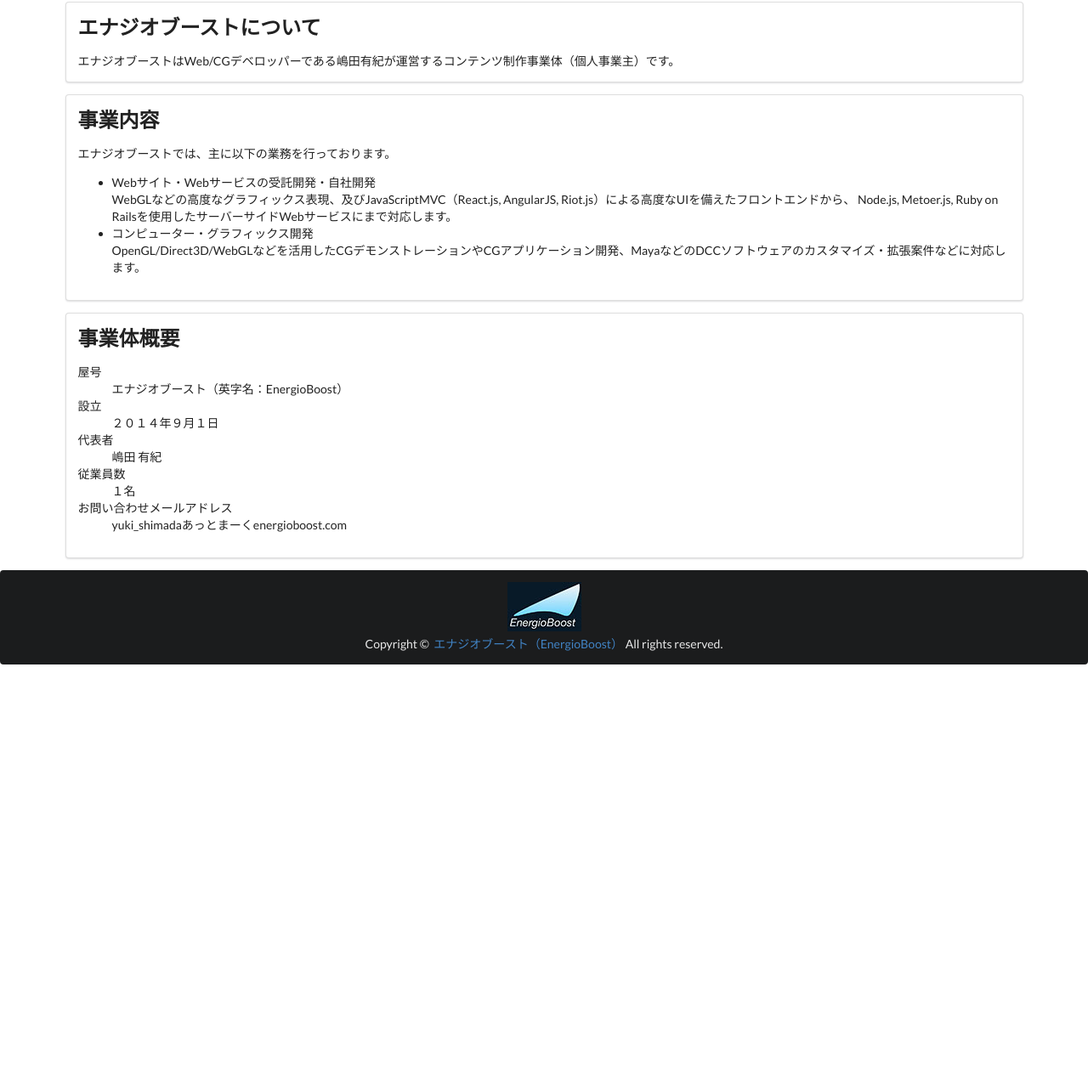
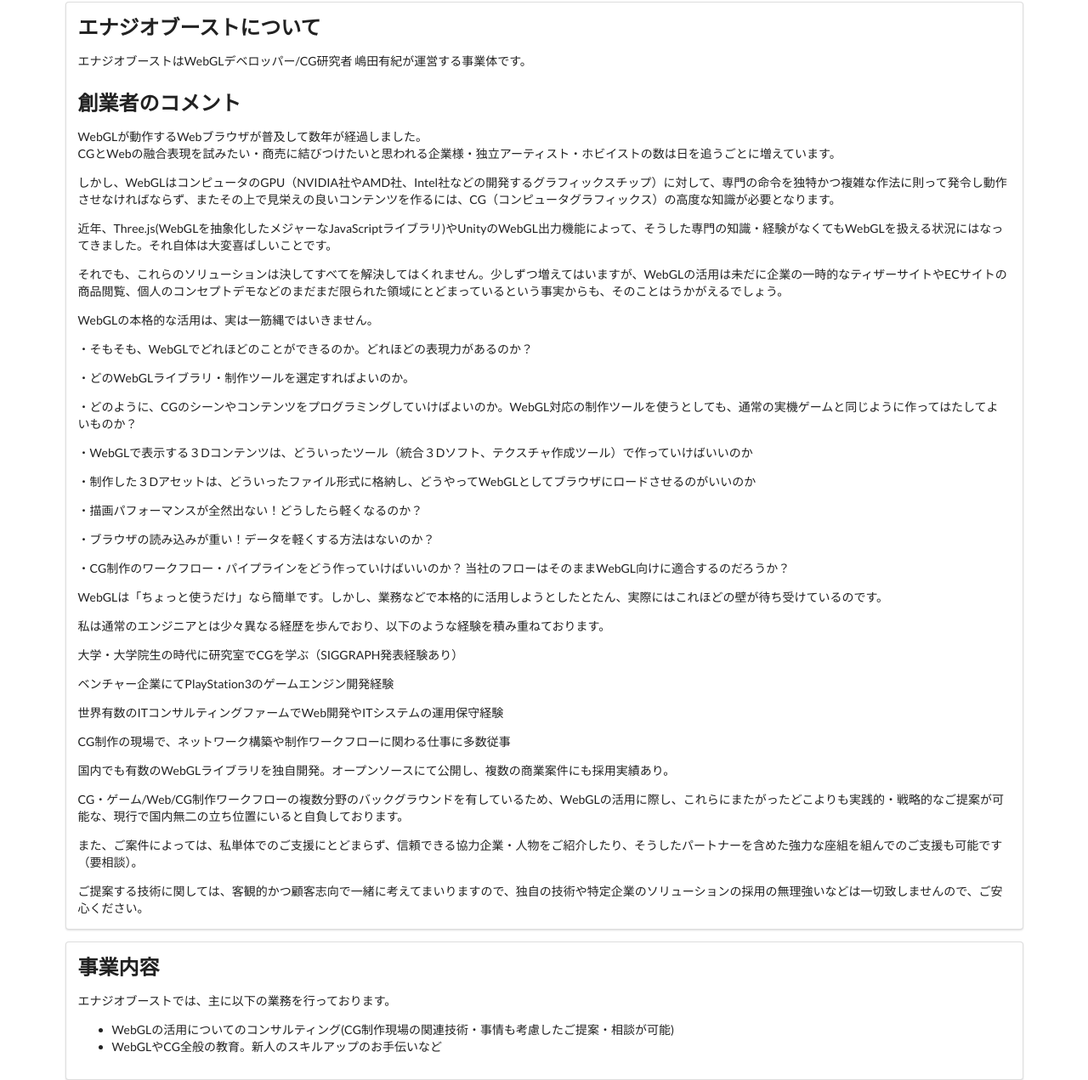
Before and after one commit to energioboost/energioboost.github.io, a plain HTML site: page index.html in a window 1280 px wide. Shown: the part 96-1367 px from the top of the page at 85% size. Before the commit the page ends 898 px from the top, so only its background shows below. Drawn offline with nearby package versions, Linux system fonts and the light colour scheme.

Commit message:
Update contents

```diff
--- a/index.html
+++ b/index.html
@@ -26,18 +26,41 @@
   <main class="ui main container">
     <div class="ui segment">
       <h2>エナジオブーストについて</h2>
-      <p>エナジオブーストはWeb/CGデベロッパーである嶋田有紀が運営するコンテンツ制作事業体（個人事業主）です。</p>
+      <p>エナジオブーストはWebGLデベロッパー/CG研究者 嶋田有紀が運営する事業体です。</p>
+      <h2>創業者のコメント</h2>
+      <p>WebGLが動作するWebブラウザが普及して数年が経過しました。<br>CGとWebの融合表現を試みたい・商売に結びつけたいと思われる企業様・独立アーティスト・ホビイストの数は日を追うごとに増えています。</p>
+      <p>しかし、WebGLはコンピュータのGPU（NVIDIA社やAMD社、Intel社などの開発するグラフィックスチップ）に対して、専門の命令を独特かつ複雑な作法に則って発令し動作させなければならず、またその上で見栄えの良いコンテンツを作るには、CG（コンピュータグラフィックス）の高度な知識が必要となります。</p>
+      <p>近年、Three.js(WebGLを抽象化したメジャーなJavaScriptライブラリ)やUnityのWebGL出力機能によって、そうした専門の知識・経験がなくてもWebGLを扱える状況にはなってきました。それ自体は大変喜ばしいことです。</p>
+      <p>それでも、これらのソリューションは決してすべてを解決してはくれません。少しずつ増えてはいますが、WebGLの活用は未だに企業の一時的なティザーサイトやECサイトの商品閲覧、個人のコンセプトデモなどのまだまだ限られた領域にとどまっているという事実からも、そのことはうかがえるでしょう。</p>
+      <p></p>
+      <p>WebGLの本格的な活用は、実は一筋縄ではいきません。</p>
+      <p>・そもそも、WebGLでどれほどのことができるのか。どれほどの表現力があるのか？</p>
+      <p>・どのWebGLライブラリ・制作ツールを選定すればよいのか。</p>
+      <p>・どのように、CGのシーンやコンテンツをプログラミングしていけばよいのか。WebGL対応の制作ツールを使うとしても、通常の実機ゲームと同じように作ってはたしてよいものか？</p>
+      <p>・WebGLで表示する３Dコンテンツは、どういったツール（統合３Dソフト、テクスチャ作成ツール）で作っていけばいいのか</p>
+      <p>・制作した３Dアセットは、どういったファイル形式に格納し、どうやってWebGLとしてブラウザにロードさせるのがいいのか</p>
+      <p>・描画パフォーマンスが全然出ない！どうしたら軽くなるのか？</p>
+      <p>・ブラウザの読み込みが重い！データを軽くする方法はないのか？</p>
+      <p>・CG制作のワークフロー・パイプラインをどう作っていけばいいのか？ 当社のフローはそのままWebGL向けに適合するのだろうか？</p>
+      <p>WebGLは「ちょっと使うだけ」なら簡単です。しかし、業務などで本格的に活用しようとしたとたん、実際にはこれほどの壁が待ち受けているのです。</p>
+      <p></p>
+      <p>私は通常のエンジニアとは少々異なる経歴を歩んでおり、以下のような経験を積み重ねております。</p>
+      <p>大学・大学院生の時代に研究室でCGを学ぶ（SIGGRAPH発表経験あり）</p>
+      <p>ベンチャー企業にてPlayStation3のゲームエンジン開発経験</p>
+      <p>世界有数のITコンサルティングファームでWeb開発やITシステムの運用保守経験</p>
+      <p>CG制作の現場で、ネットワーク構築や制作ワークフローに関わる仕事に多数従事</p>
+      <p>国内でも有数のWebGLライブラリを独自開発。オープンソースにて公開し、複数の商業案件にも採用実績あり。</p>
+      <p>CG・ゲーム/Web/CG制作ワークフローの複数分野のバックグラウンドを有しているため、WebGLの活用に際し、これらにまたがったどこよりも実践的・戦略的なご提案が可能な、現行で国内無二の立ち位置にいると自負しております。</p>
+      <p>また、ご案件によっては、私単体でのご支援にとどまらず、信頼できる協力企業・人物をご紹介したり、そうしたパートナーを含めた強力な座組を組んでのご支援も可能です（要相談）。</p>
+      <p>ご提案する技術に関しては、客観的かつ顧客志向で一緒に考えてまいりますので、独自の技術や特定企業のソリューションの採用の無理強いなどは一切致しませんので、ご安心ください。</p>
     </div>
 
     <div class="ui segment">
       <h2>事業内容</h2>
       <p>エナジオブーストでは、主に以下の業務を行っております。</p>
       <ul>
-        <li>Webサイト・Webサービスの受託開発・自社開発<br>
-  WebGLなどの高度なグラフィックス表現、及びJavaScriptMVC（React.js, AngularJS, Riot.js）による高度なUIを備えたフロントエンドから、
-  Node.js, Metoer.js, Ruby on Railsを使用したサーバーサイドWebサービスにまで対応します。</li>
-        <li>コンピューター・グラフィックス開発<br>
-  OpenGL/Direct3D/WebGLなどを活用したCGデモンストレーションやCGアプリケーション開発、MayaなどのDCCソフトウェアのカスタマイズ・拡張案件などに対応します。</li>
+        <li>WebGLの活用についてのコンサルティング(CG制作現場の関連技術・事情も考慮したご提案・相談が可能)</li>
+        <li>WebGLやCG全般の教育。新人のスキルアップのお手伝いなど</li>
       </ul>
     </div>
 
@@ -47,7 +70,6 @@
         <dt><p>屋号</p></dt><dd><p>エナジオブースト（英字名：EnergioBoost）</p></dd>
         <dt><p>設立</p></dt><dd><p>２０１４年９月１日</p></dd>
         <dt><p>代表者</p></dt><dd><p>嶋田 有紀</p></dd>
-        <dt><p>従業員数</p></dt><dd><p>１名</p></dd>
         <dt><p>お問い合わせメールアドレス</p></dt>
         <dd><p>yuki_shimadaあっとまーくenergioboost.com</p></dd>
       </dl>
```
